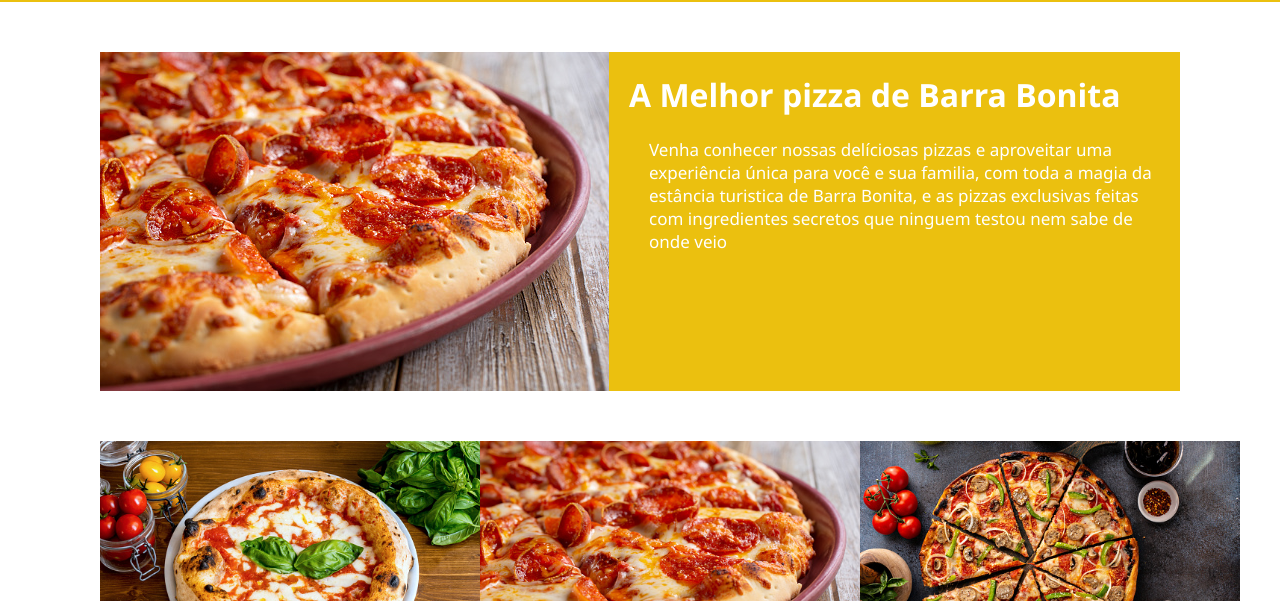
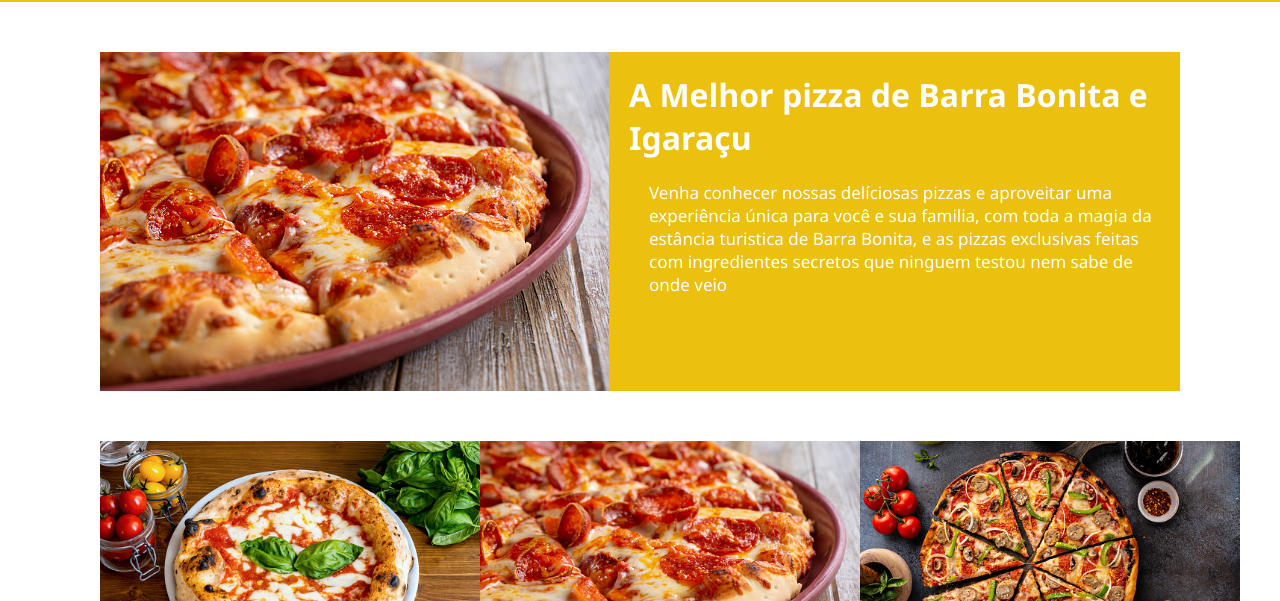
Before and after one commit to LuisRoch4/pizza-delicia, a plain HTML site: page index.html in a window 1280 px wide. Shown: the part 199-800 px from the top of the page. Drawn offline with Linux system fonts and the light colour scheme.

Commit message:
Update index.html

```diff
--- a/index.html
+++ b/index.html
@@ -25,7 +25,7 @@
         <div id="superior">
             <img src="imagens/pizza2.jpg" alt="Foto de uma pizza">
               <div id="texto-home">
-               <h1>A Melhor pizza de Barra Bonita </h1>
+               <h1>A Melhor pizza de Barra Bonita e Igaraçu </h1>
                 <P>Venha conhecer nossas delíciosas pizzas e aproveitar uma experiência única
                 para você e sua familia, com toda a magia da estância turistica de Barra
                 Bonita, e as pizzas exclusivas feitas com ingredientes secretos que ninguem
```
